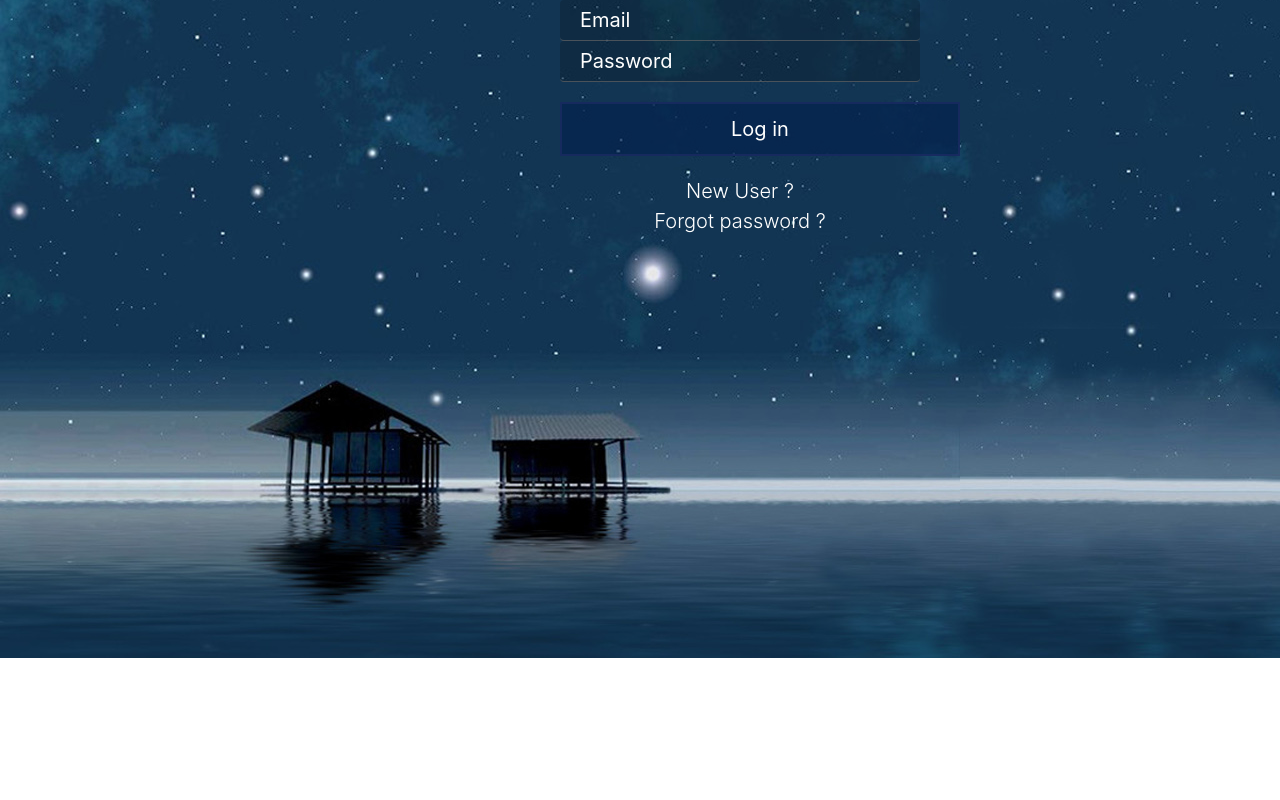
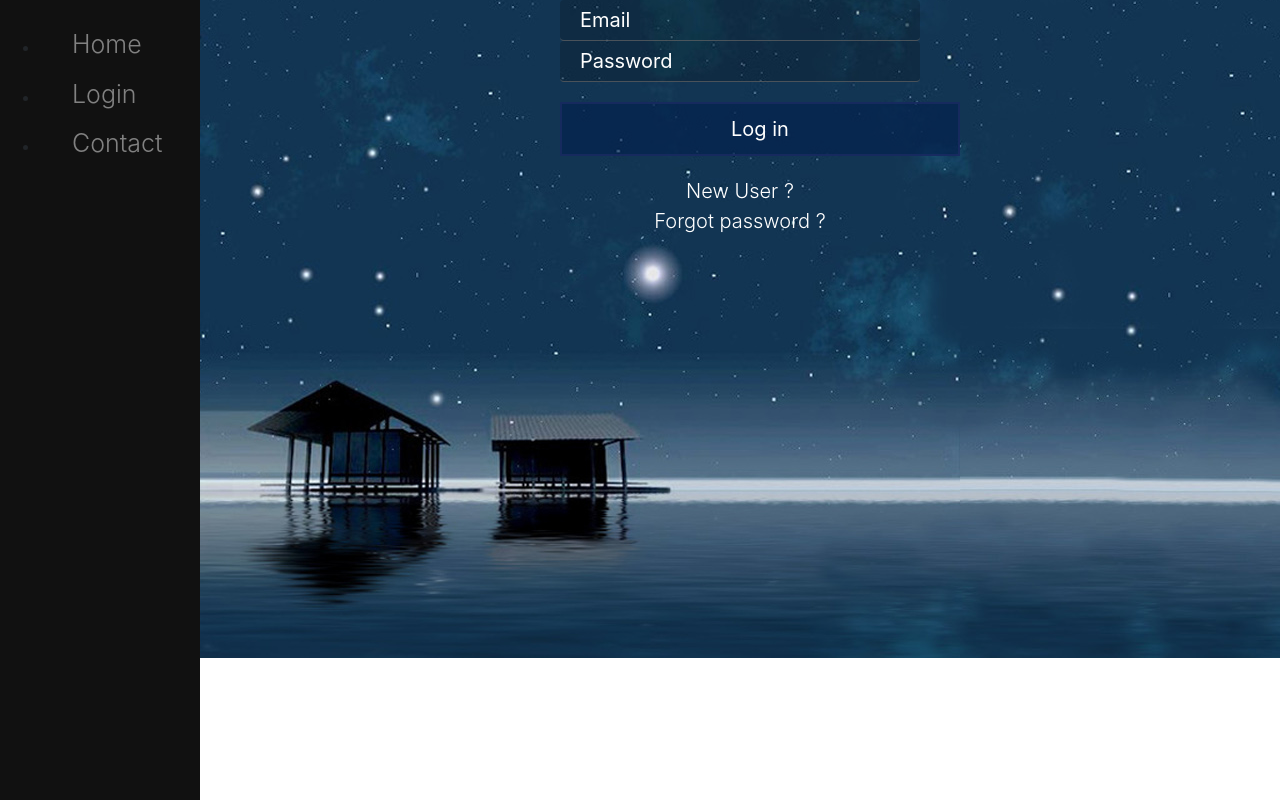
Before and after one commit to amname24/ResearchVideoSSI, a website: page App/public/index.html at #!/signup in a window 1280 px wide. Drawn offline with nearby package versions, Linux system fonts and the light colour scheme; some packages are replaced by stand-ins of ours.

Commit message:
add menu by Le Nhu Hien

```diff
--- a/App/public/index.html
+++ b/App/public/index.html
@@ -27,7 +27,21 @@
 
 	<link rel="stylesheet" type="text/css" href="css/style.css">
 </head>
+
 <body>
+	<div class="sidenav">
+		<ul>
+			<li>
+				<a href="#">Home</a>
+			</li>
+			<li>
+				<a ui-sref="login" ui-sref-active="active">Login</a>
+			</li>
+			<li>
+				<a href="#">Contact</a>
+			</li>
+		</ul>
+	</div>
 
 	<div class="main">
 		<ui-view></ui-view>
--- a/App/public/js/routing.js
+++ b/App/public/js/routing.js
@@ -4,7 +4,7 @@ videoApp.config(function ($stateProvider) {
     var homeState = {
         name: "home",
         url: "/",
-        templateUrl: "view/home/home.html",
+        templateUrl: "index.html",
         // controller: "mainCtrl"
     };
     var loginState = {
```
Also changed, not shown: App/public/view/signup/signup.html (+0 -1 lines).
